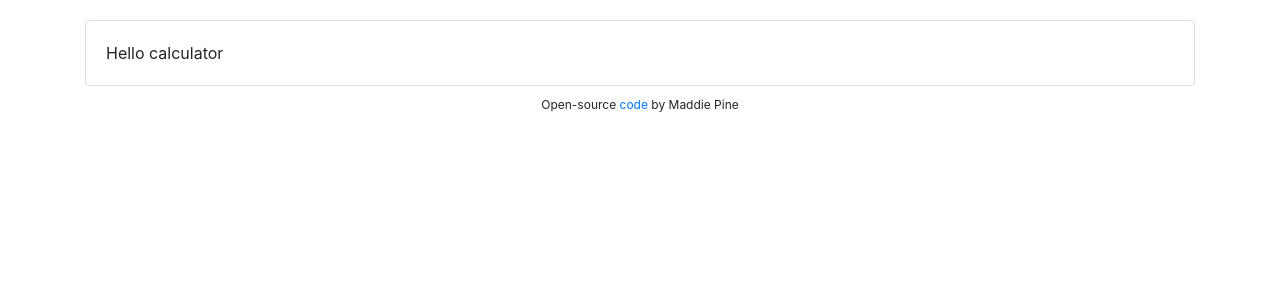
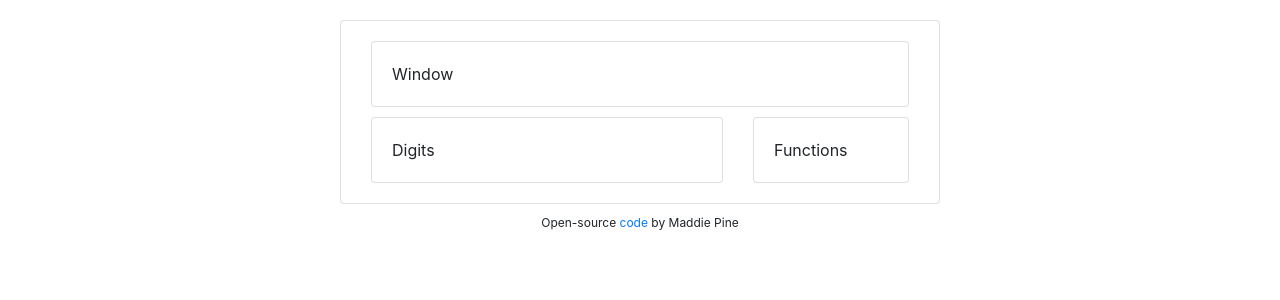
Before and after one commit to madpine/calculator-app, a React (Create React App) app: page / in a window 1280 px wide. Shown: the top 300 px of the page. Built offline with nearby package versions, Linux system fonts and the light colour scheme; the HTML template or start-up script is replaced by a standard one.

Commit message:
Building structure of cards
Window card, digits card, functions card

```diff
--- a/src/App.css
+++ b/src/App.css
@@ -3,8 +3,26 @@
 }
 
 .calculator-card {
+  margin: 0 auto;
+  display: block;
+  max-width: 600px;
+}
+
+.calculator-body {
   margin: 10px;
   padding: 10px;
+}
+
+.window-card {
+  margin: 0 10px;
+}
+
+.digit-card {
+  margin: 10px 0 0 10px;
+}
+
+.function-card {
+  margin: 10px 10px 0 0;
 }
 
 footer {
--- a/src/calculator.js
+++ b/src/calculator.js
@@ -3,9 +3,30 @@ import './App.css';
 
 export default function Calculator() {
     return (
-        <div className="card">
-            <div className="card-body calculator-card">
-                {`Hello calculator`}
+        <div className="card calculator-card">
+            <div className="card-body calculator-body">
+                <div className="card window-card">
+                    <div className="card-body window">
+                        {`Window`}
+                    </div>
+                </div>
+
+                <div className="row">
+                    <div className="col-8">
+                        <div className="card digit-card">
+                            <div className="card-body digit-body">
+                                {`Digits`}
+                            </div>
+                        </div>
+                    </div>
+                    <div className="col-4">
+                        <div className="card function-card">
+                            <div className="card-body function-body">
+                                {`Functions`}
+                            </div>
+                        </div>
+                    </div>
+                </div>
             </div>
         </div>
     );
```
Also changed, not shown: 1 other file (tests, documents, lock files or other folders).
